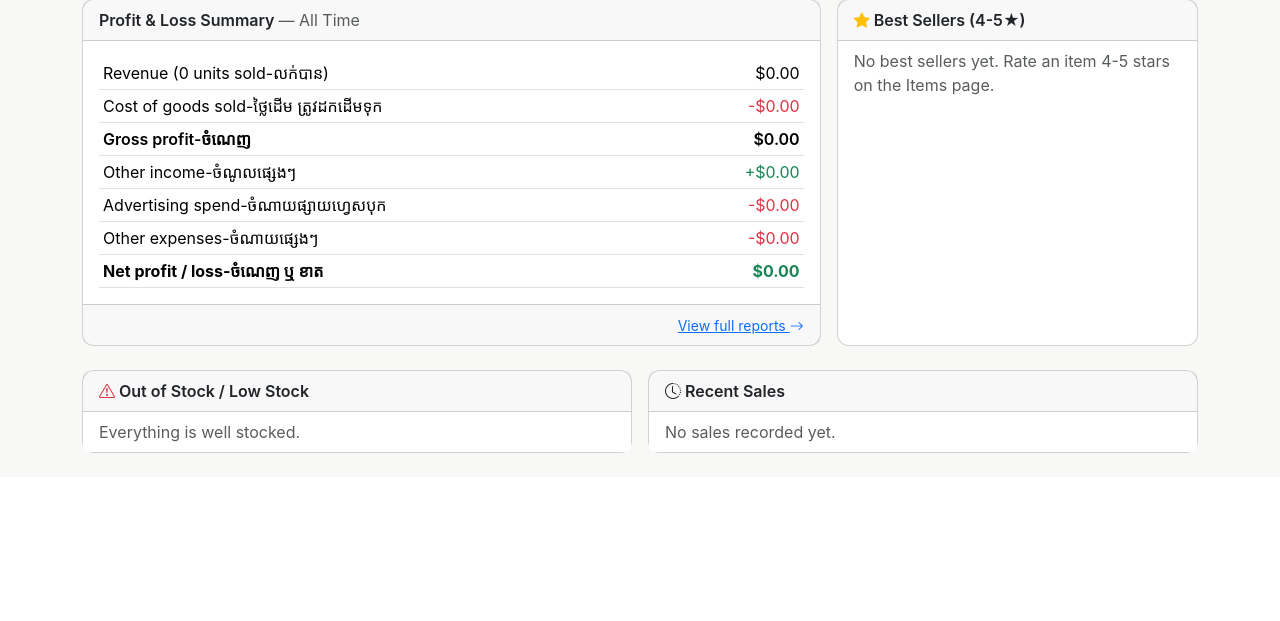
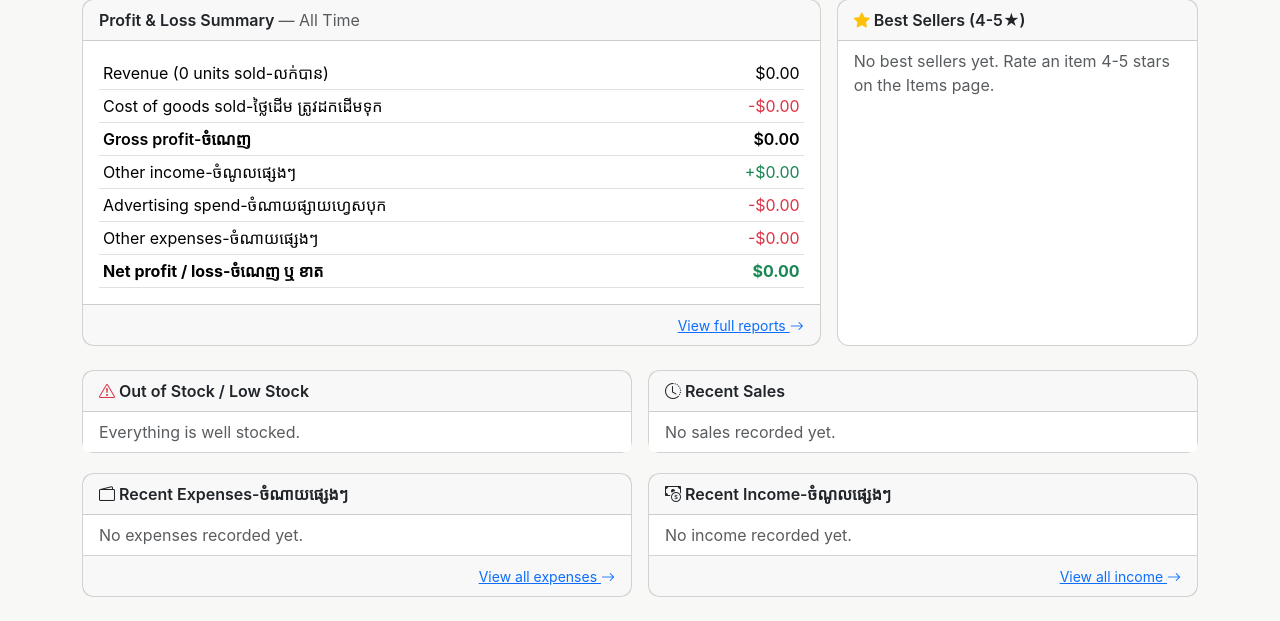
Before and after one commit to yimphaly68/mshop, a Flask app: page / in a window 1280 px wide. Shown: the part 356-977 px from the top of the page. Before the commit the page ends 809 px from the top, so only its background shows below. Run offline with Flask 3, Linux system fonts and the light colour scheme; data that the repository does not hold is empty.

Commit message:
Move restock carousel to Items page, add Expenses/Income to Dashboard
The restock alert carousel now lives on the Items page (independent
of search/filter state) instead of crowding the Dashboard. Dashboard
gains Recent Expenses and Recent Income cards, period-filtered like
Recent Sales, so daily income/spending is visible at a glance.

Co-Authored-By: Claude Sonnet 5 <noreply@anthropic.com>

```diff
--- a/app.py
+++ b/app.py
@@ -249,6 +249,20 @@ def _date_filtered_total(db, table, date_column, date_from, date_to):
     return db.execute(text(sql), params).mappings().one()["total"] or 0
 
 
+def _date_filtered_rows(db, table, date_column, date_from, date_to, limit=8):
+    sql = f"SELECT * FROM {table} WHERE 1=1"
+    params = {}
+    if date_from:
+        sql += f" AND {date_column} >= :date_from"
+        params["date_from"] = date_from
+    if date_to:
+        sql += f" AND {date_column} <= :date_to"
+        params["date_to"] = date_to
+    sql += f" ORDER BY {date_column} DESC, id DESC LIMIT :limit"
+    params["limit"] = limit
+    return db.execute(text(sql), params).mappings().all()
+
+
 # ---------------------------------------------------------------------------
 # Dashboard
 # ---------------------------------------------------------------------------
@@ -272,10 +286,6 @@ def dashboard():
     stock_value_retail = sum(i["quantity"] * i["sell_price"] for i in items)
     out_of_stock = [i for i in items if i["quantity"] <= 0]
     low_stock = [i for i in items if 0 < i["quantity"] <= LOW_STOCK_THRESHOLD]
-    restock_items = sorted(
-        (i for i in items if 0 < i["quantity"] <= RESTOCK_ALERT_THRESHOLD),
-        key=lambda i: (i["quantity"], i["name"]),
-    )
     best_sellers = sorted(
         (i for i in items if i["star_rating"] >= 4),
         key=lambda i: i["star_rating"],
@@ -318,6 +328,9 @@ def dashboard():
         " ORDER BY s.sale_date DESC, s.id DESC LIMIT 8"
     ), sales_params).mappings().all()
 
+    recent_expenses = _date_filtered_rows(db, "expenses", "expense_date", date_from, date_to)
+    recent_income = _date_filtered_rows(db, "other_income", "income_date", date_from, date_to)
+
     return render_template(
         "dashboard.html",
         total_items=total_items,
@@ -326,8 +339,6 @@ def dashboard():
         stock_value_retail=stock_value_retail,
         out_of_stock=out_of_stock,
         low_stock=low_stock,
-        restock_items=restock_items,
-        restock_alert_threshold=RESTOCK_ALERT_THRESHOLD,
         best_sellers=best_sellers,
         units_sold=sales_summary["units_sold"] or 0,
         revenue=revenue,
@@ -338,6 +349,8 @@ def dashboard():
         gross_profit=gross_profit,
         net_profit=net_profit,
         recent_sales=recent_sales,
+        recent_expenses=recent_expenses,
+        recent_income=recent_income,
         dashboard_periods=DASHBOARD_PERIODS,
         period=period,
         period_label=period_label,
@@ -380,6 +393,9 @@ def items_list():
     categories = db.execute(text(
         "SELECT DISTINCT category FROM items WHERE category IS NOT NULL AND category != '' ORDER BY category"
     )).mappings().all()
+    restock_items = db.execute(text(
+        "SELECT * FROM items WHERE quantity > 0 AND quantity <= :threshold ORDER BY quantity, name"
+    ), {"threshold": RESTOCK_ALERT_THRESHOLD}).mappings().all()
 
     return render_template(
         "items.html",
@@ -389,6 +405,8 @@ def items_list():
         category=category,
         categories=categories,
         low_stock_threshold=LOW_STOCK_THRESHOLD,
+        restock_items=restock_items,
+        restock_alert_threshold=RESTOCK_ALERT_THRESHOLD,
     )
 
 
--- a/templates/dashboard.html
+++ b/templates/dashboard.html
@@ -205,4 +153,49 @@
   </div>
 </div>
 
+<div class="row g-3 mt-1">
+  <div class="col-md-6">
+    <div class="card h-100">
+      <div class="card-header fw-semibold"><i class="bi bi-wallet2 me-1"></i>Recent Expenses-ចំណាយផ្សេងៗ</div>
+      <ul class="list-group list-group-flush">
+        {% for e in recent_expenses %}
+        <li class="list-group-item d-flex justify-content-between align-items-center">
+          <span>
+            {{ e.expense_date }} — {{ e.category or 'Expense' }}
+            {% if e.description %}<br><span class="text-muted small">{{ e.description }}</span>{% endif %}
+          </span>
+          <span class="fw-semibold text-danger">-{{ CURRENCY }}{{ "%.2f"|format(e.amount) }}</span>
+        </li>
+        {% else %}
+        <li class="list-group-item text-muted">No expenses recorded yet.</li>
+        {% endfor %}
+      </ul>
+      <div class="card-footer text-end">
+        <a href="{{ url_for('expenses_list') }}" class="small">View all expenses <i class="bi bi-arrow-right"></i></a>
+      </div>
+    </div>
+  </div>
+  <div class="col-md-6">
+    <div class="card h-100">
+      <div class="card-header fw-semibold"><i class="bi bi-cash-coin me-1"></i>Recent Income-ចំណូលផ្សេងៗ</div>
+      <ul class="list-group list-group-flush">
+        {% for inc in recent_income %}
+        <li class="list-group-item d-flex justify-content-between align-items-center">
+          <span>
+            {{ inc.income_date }} — {{ inc.source or 'Income' }}
+            {% if inc.description %}<br><span class="text-muted small">{{ inc.description }}</span>{% endif %}
+          </span>
+          <span class="fw-semibold text-success">+{{ CURRENCY }}{{ "%.2f"|format(inc.amount) }}</span>
+        </li>
+        {% else %}
+        <li class="list-group-item text-muted">No income recorded yet.</li>
+        {% endfor %}
+      </ul>
+      <div class="card-footer text-end">
+        <a href="{{ url_for('income_list') }}" class="small">View all income <i class="bi bi-arrow-right"></i></a>
+      </div>
+    </div>
+  </div>
+</div>
+
 {% endblock %}
```
Also changed, not shown: other parts of templates/dashboard.html (+0 -52 lines), templates/items.html (+52 -0 lines).
